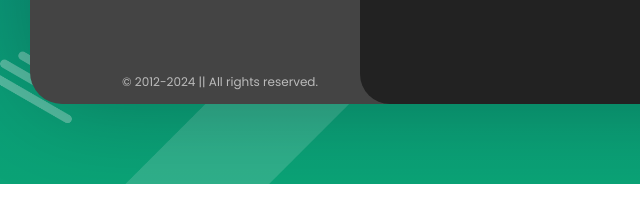
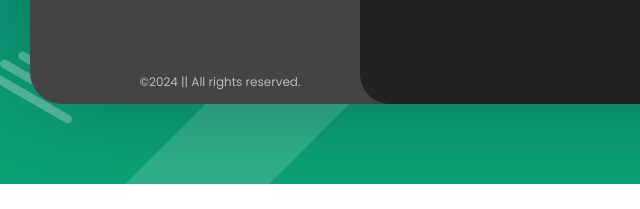
Before and after one commit to nadir7860/Portfolio, a plain HTML site: page index.html in a window 1280 px wide. Shown: the part 616-825 px from the top of the page, 0-640 px from the left. Drawn offline with Linux system fonts and the light colour scheme; some packages are replaced by stand-ins of ours.

Commit message:
Update index.html

```diff
--- a/index.html
+++ b/index.html
@@ -84,7 +84,7 @@
               </ul>
             </div>
 
-            <div class="copyrights">© 2012-2024 || All rights reserved.</div>
+            <div class="copyrights">©2024 || All rights reserved.</div>
           </header>
 
           <!-- Mobile Navigation -->
```
